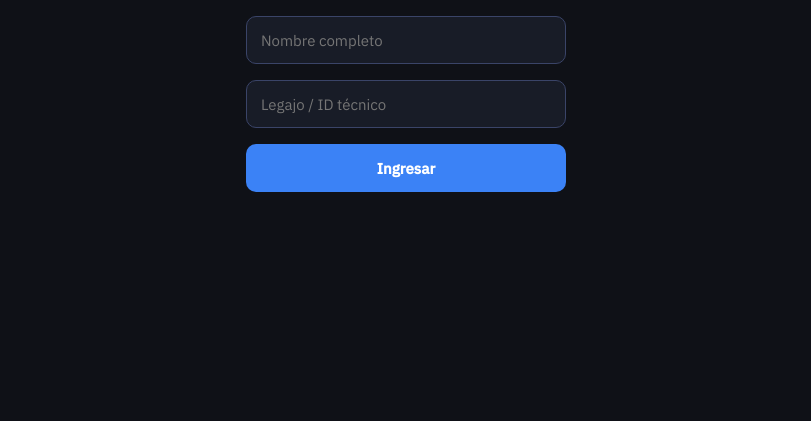
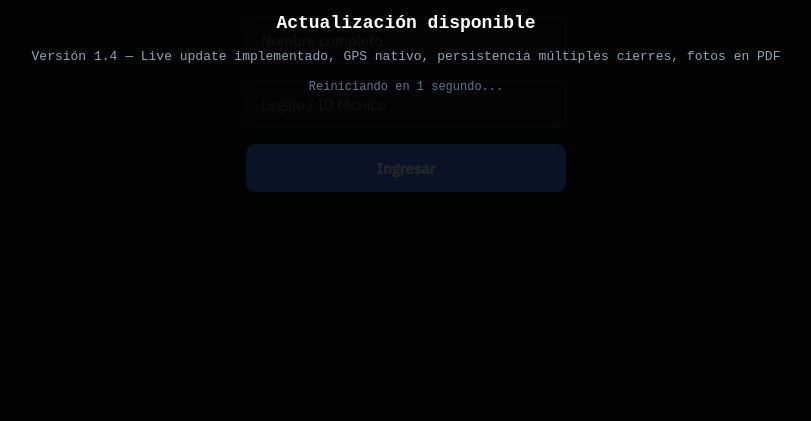
Before and after one commit to BitShitLynx/fibertruck, a website: page update/index.html in a window 1280 px wide. Shown: the part 379-800 px from the top of the page, without its empty margins (234-1045 px from the left). Drawn offline with nearby package versions, Linux system fonts and the light colour scheme.

Commit message:
fix: guardar estado antes de live update, modal de actualización con cuenta regresiva

```diff
--- a/update/index.html
+++ b/update/index.html
@@ -2284,6 +2284,9 @@ const APP_BUILD=3; // build actual del APK
 
 async function checkForUpdates(){
   try{
+    // Guardar estado antes de cualquier operación de update
+    saveEstadoActual();
+
     // Solo si hay internet
     if(!navigator.onLine) return;
 
@@ -2325,11 +2328,29 @@ async function checkForUpdates(){
     localStorage.setItem(LU_BUILD_KEY, String(remoteBuild));
     localStorage.setItem(LU_VERSION_KEY, manifest.version);
 
-    // Notificar al usuario y recargar
-    toast('Actualización disponible (v'+manifest.version+') — reiniciando...');
-    setTimeout(function(){
-      location.reload(true);
-    }, 2000);
+    // Guardar estado actual antes de recargar
+    saveEstadoActual();
+
+    // Mostrar modal de actualización (no toast que desaparece)
+    const modal=document.createElement('div');
+    modal.style.cssText='position:fixed;inset:0;background:rgba(0,0,0,0.85);z-index:99999;display:flex;flex-direction:column;align-items:center;justify-content:center;gap:16px;padding:32px';
+    modal.innerHTML='<svg viewBox="0 0 24 24" style="width:48px;height:48px;stroke:#3b82f6;fill:none;stroke-width:1.5"><path d="M21 15v4a2 2 0 01-2 2H5a2 2 0 01-2-2v-4"/><polyline points="17 8 12 3 7 8"/><line x1="12" y1="3" x2="12" y2="15"/></svg>'
+      +'<div style="color:#fff;font-size:18px;font-weight:700;font-family:monospace;text-align:center">Actualización disponible</div>'
+      +'<div style="color:#94a3b8;font-size:13px;font-family:monospace;text-align:center">Versión '+manifest.version+' — '+manifest.changelog+'</div>'
+      +'<div style="color:#64748b;font-size:12px;font-family:monospace">Reiniciando en 3 segundos...</div>';
+    document.body.appendChild(modal);
+
+    // Contar regresivamente
+    let secs=3;
+    const interval=setInterval(function(){
+      secs--;
+      const txt=modal.querySelector('div:last-child');
+      if(txt) txt.textContent='Reiniciando en '+secs+' segundo'+(secs!==1?'s':'')+'...';
+      if(secs<=0){
+        clearInterval(interval);
+        location.reload(true);
+      }
+    },1000);
 
   } catch(e){
     console.log('Live update check falló:', e.message);
```
Also changed, not shown: public/index.html (+26 -5 lines).
